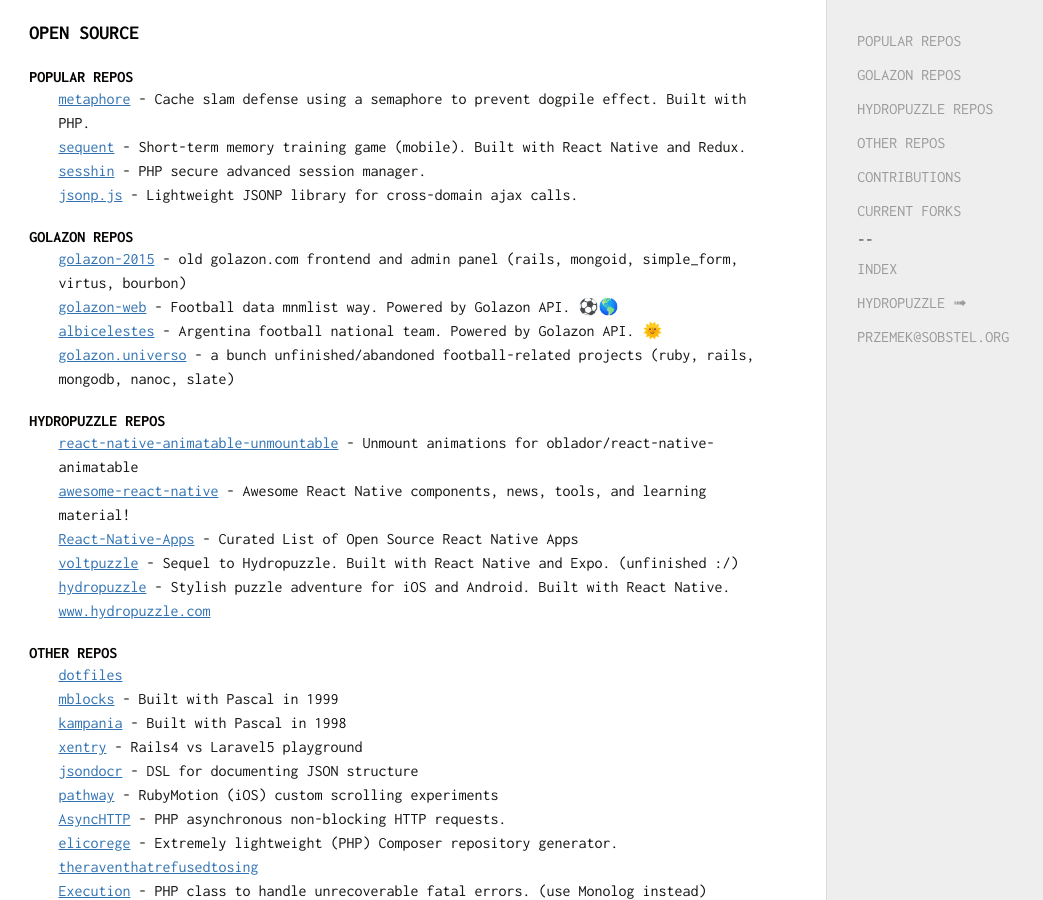
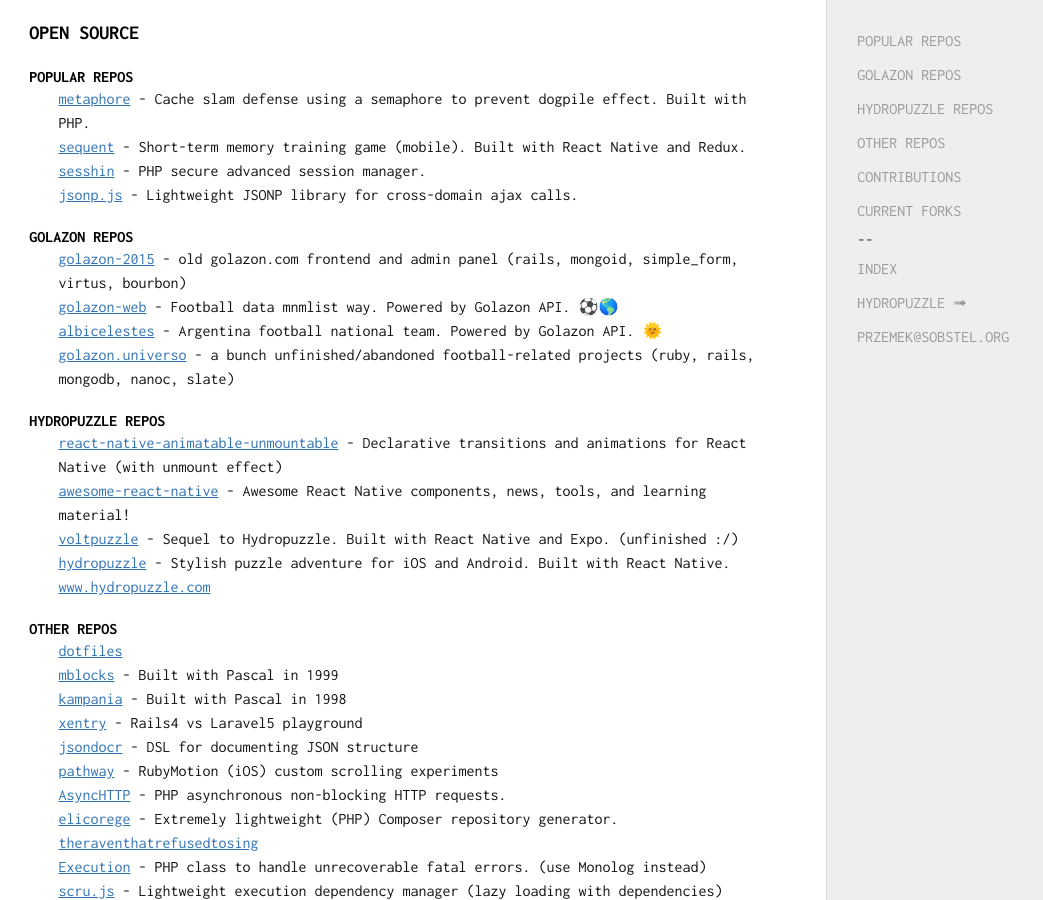
Before and after one commit to sobstel/sobstel.github.com, a Jekyll site: the page built from open-source.html, in a window 1280 px wide and 900 px high. Shown: the whole window, without its empty margins (0-1043 px from the left). Built offline with Jekyll 4.4.1, drawn with Linux system fonts in a browser that asks for light colours.

Commit message:
The task ahead of us is never as great as the power behind us.

```diff
--- a/_data/hydropuzzle_repos.yml
+++ b/_data/hydropuzzle_repos.yml
@@ -2,19 +2,14 @@
 - name: react-native-animatable-unmountable
   full_name: hydropuzzle/react-native-animatable-unmountable
   html_url: https://github.com/hydropuzzle/react-native-animatable-unmountable
-  description: Unmount animations for oblador/react-native-animatable
+  description: Declarative transitions and animations for React Native (with unmount
+    effect)
   fork: false
-  stargazers_count: 0
+  stargazers_count: 1
 - name: awesome-react-native
   full_name: hydropuzzle/awesome-react-native
   html_url: https://github.com/hydropuzzle/awesome-react-native
   description: Awesome React Native components, news, tools, and learning material!
-  fork: true
-  stargazers_count: 0
-- name: React-Native-Apps
-  full_name: hydropuzzle/React-Native-Apps
-  html_url: https://github.com/hydropuzzle/React-Native-Apps
-  description: Curated List of Open Source React Native Apps
   fork: true
   stargazers_count: 0
 - name: voltpuzzle
```
Also changed, not shown: 1 other file.
